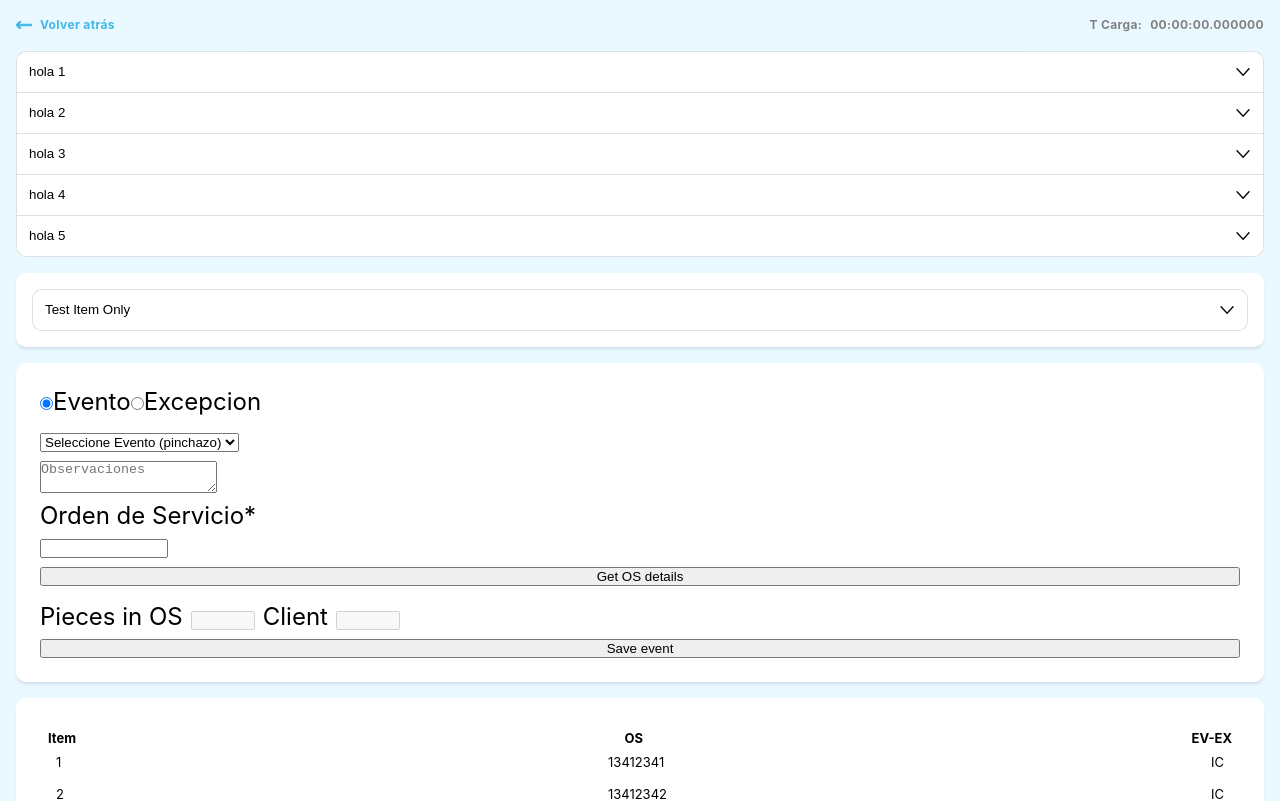
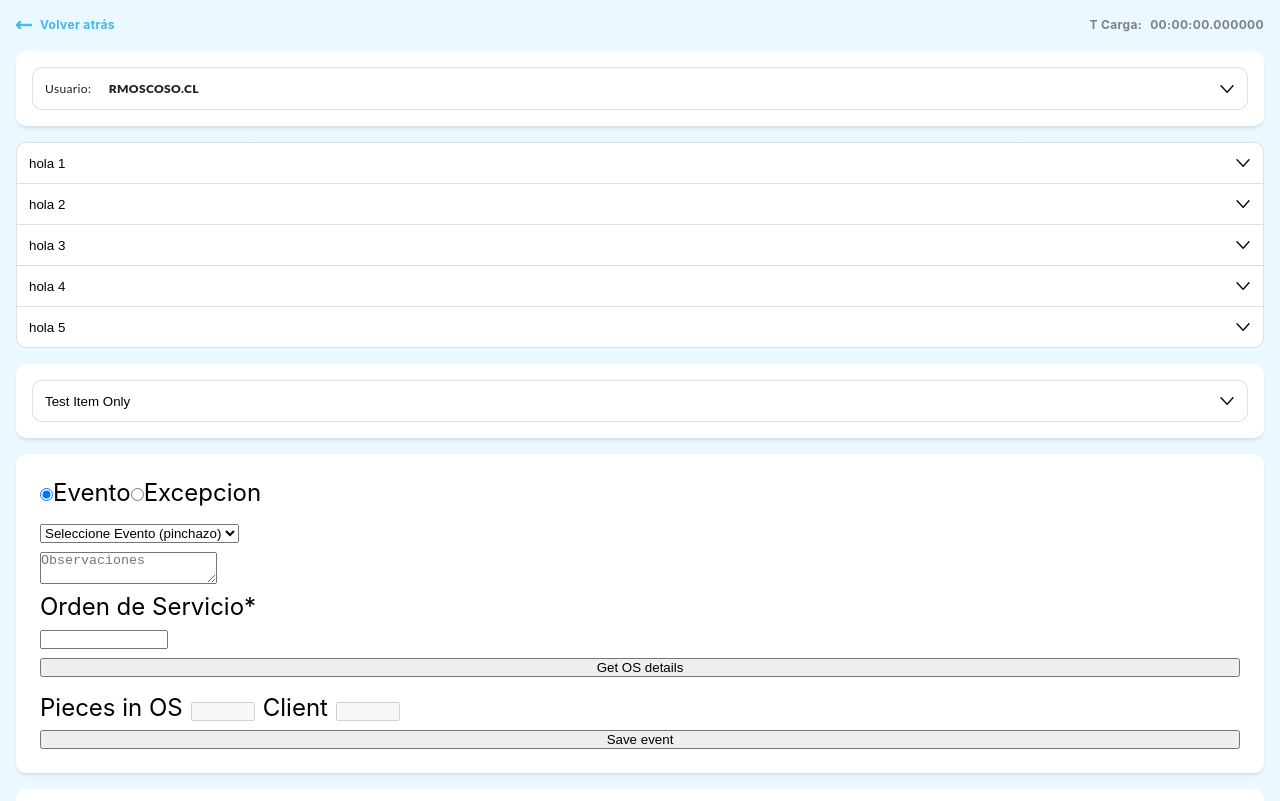
Before and after one commit to karmaester/bx-digitation-hub-pwa, a Next.js app: page /MainForm in a window 1280 px wide. Shown: the top 801 px of the page. Built offline with nearby package versions, Linux system fonts and the light colour scheme.

Commit message:
Add UserInfo component

```diff
--- /dev/null
+++ b/src/components/molecules/UserInfo/component/UserDetails.tsx
@@ -0,0 +1,33 @@
+import styles from '../styles/UserInfo.module.scss';
+
+type UserDetailsPropsT = {
+  base: string;
+  office: string;
+  warehouse: string;
+  profile: string;
+};
+
+const UserDetails = ({ base, office, warehouse, profile }: UserDetailsPropsT) => {
+  return (
+    <div className={styles.userInfoContainer}>
+      <div className={styles.userInfo}>
+        <span>Base:</span>
+        <span>{base}</span>
+      </div>
+      <div className={styles.userInfo}>
+        <span>Oficina:</span>
+        <span>{office}</span>
+      </div>
+      <div className={styles.userInfo}>
+        <span>Bodega:</span>
+        <span>{warehouse}</span>
+      </div>
+      <div className={styles.userInfo}>
+        <span>Perfil:</span>
+        <span>{profile}</span>
+      </div>
+    </div>
+  );
+};
+
+export default UserDetails;
--- /dev/null
+++ b/src/components/molecules/UserInfo/component/UserId.tsx
@@ -0,0 +1,16 @@
+import styles from '../styles/UserInfo.module.scss';
+
+type UserInfoHeaderPropsT = {
+  id: string;
+};
+
+const UserId = ({ id }: UserInfoHeaderPropsT) => {
+  return (
+    <div className={styles.userInfo}>
+      <span>Usuario:</span>
+      <span>{id}</span>
+    </div>
+  );
+};
+
+export default UserId;
--- /dev/null
+++ b/src/components/molecules/UserInfo/component/UserInfo.tsx
@@ -0,0 +1,32 @@
+import UserDetails from './UserDetails';
+import UserId from './UserId';
+import {
+  AccordionBody,
+  AccordionButton,
+  AccordionHeader,
+  AccordionItem,
+} from '@components/atoms/Accordion';
+import { ChevronIcon } from '@components/atoms/icons';
+
+type UserInforPropsT = {
+  user: any;
+};
+
+const UserInfo = ({ user }: UserInforPropsT) => {
+  const { id, ...userDetails} = user;
+  return (
+    <AccordionItem>
+      <AccordionHeader>
+        <UserId id={id}/>
+        <AccordionButton>
+          <ChevronIcon angle={180} />
+        </AccordionButton>
+      </AccordionHeader>
+      <AccordionBody>
+        <UserDetails {...userDetails}/>
+      </AccordionBody>
+    </AccordionItem>
+  );
+};
+
+export default UserInfo;
--- /dev/null
+++ b/src/components/molecules/UserInfo/index.tsx
@@ -0,0 +1 @@
+export { default } from './component/UserInfo';
--- /dev/null
+++ b/src/components/molecules/UserInfo/styles/UserInfo.module.scss
@@ -0,0 +1,27 @@
+.userInfoContainer {
+  div:not(:last-child) {
+    margin-bottom: 0.75em;
+  }
+}
+
+.userInfo {
+  color: var(--bx-color-black);
+  display: flex;
+  gap: 0.5rem;
+  font: {
+    family: var(--bx-font-secondary);
+    style: normal;
+    size: 12px;
+  }
+  line-height: 145%;
+  letter-spacing: 0.03em;
+  span:first-child {
+    font-weight: 400;
+    min-width: 8ch;
+    text-align: start;
+  }
+  span:last-child {
+    text-transform: uppercase;
+    font-weight: 900;
+  }
+}
--- a/src/pages/MainForm.tsx
+++ b/src/pages/MainForm.tsx
@@ -16,6 +16,7 @@ import {
   AccordionItem,
 } from '@components/atoms/Accordion';
 import { ChevronIcon } from '@components/atoms/icons';
+import UserInfo from '@components/molecules/UserInfo';
 
 const MainForm = () => {
   const tableData = useAppSelector(selectTableData);
@@ -65,12 +66,25 @@ const MainForm = () => {
     { title: 'hola 4', body: 'mundo 4' },
     { title: 'hola 5', body: 'mundo 5' },
   ];
+
+  const user = {
+    id: 'rmoscoso.cl',
+    base: 'SCL',
+    office: 'SCL7C',
+    warehouse: 'RSCL901',
+    profile: '221 - TEST TI'
+  };
+
   return (
     <div style={containerFlex}>
       <div style={{display: 'flex', justifyContent: 'space-between'}}>
         <Breadcrumb />
         <LoadTimeCounter time='00:00:00.000000' />
       </div>
+
+      <Card>
+        <UserInfo user={user}/>
+      </Card>
 
         <Accordion>
           {items.map((item: any, i: number) => (
```
